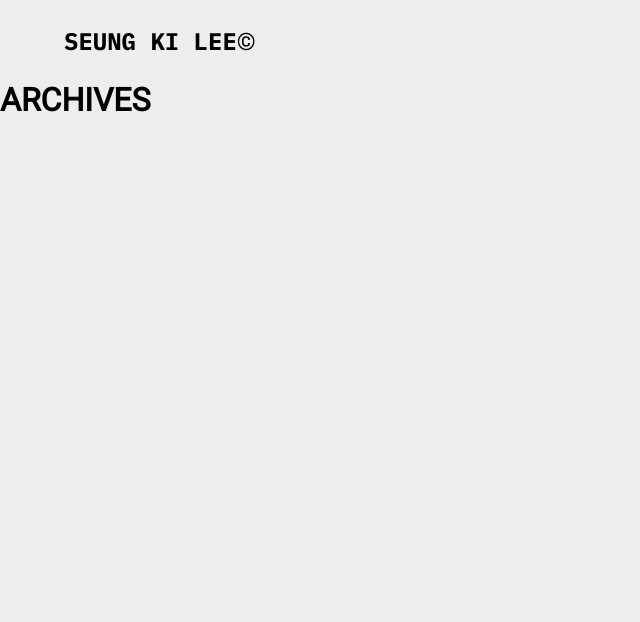
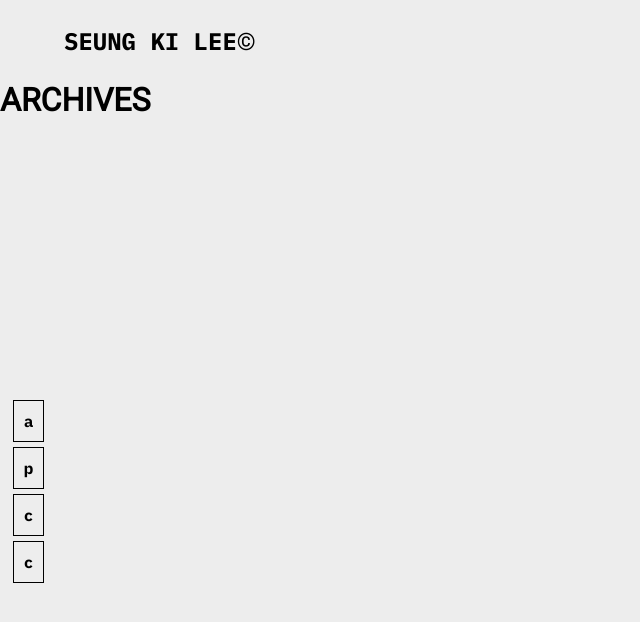
Before and after one commit to stvnlee890/Portfolio2.1, a React (Vite) app: page /archives in a window 1280 px wide. Shown: the top 622 px of the page, without its empty margins (0-640 px from the left). Built offline with nearby package versions, Linux system fonts and the light colour scheme.

Commit message:
Create side nav. Work on functionality next

```diff
--- a/src/App.css
+++ b/src/App.css
@@ -7,3 +7,7 @@
 * {
   font-family: 'Roboto', sans-serif;
 }
+
+.app-container {
+  position: relative;
+}
--- a/src/App.jsx
+++ b/src/App.jsx
@@ -5,6 +5,7 @@ import { Route, Routes, useLocation } from "react-router-dom";
 import Nav from "./components/navBar/Nav";
 import Home from "./components/home/Home";
 import Archives from "./components/archives/Archives";
+import SideNav from "./components/sideNav/SideNav";
 
 function App() {
   const appRef = useRef(null);
@@ -50,6 +51,7 @@ function App() {
         />
         <Route path="/archives" element={<Archives />} />
       </Routes>
+      <SideNav />
     </div>
   );
 }
--- /dev/null
+++ b/src/components/sideNav/SideNav.jsx
@@ -0,0 +1,13 @@
+import "./sideNav.css"
+export default function SideNav() {
+  return (
+    <div className="side-nav-container">
+      <ul>
+        <li className="side-nav-list">a</li>
+        <li className="side-nav-list">p</li>
+        <li className="side-nav-list">c</li>
+        <li className="side-nav-list">c</li>
+      </ul>
+    </div>
+  );
+}
--- /dev/null
+++ b/src/components/sideNav/sideNav.css
@@ -0,0 +1,21 @@
+.side-nav-container {
+    position: fixed;
+    top: 50%;
+    left: 1%;
+    background-color: transparent;
+}
+.side-nav-container > ul {
+    padding: 0;
+}
+
+.side-nav-list {
+    list-style: none;
+    font-family: 'IBM Plex Mono', monospace;
+    cursor: pointer;
+    padding: 10px;
+    border: .5px solid black;
+    margin-bottom: 5px
+}
+.side-nav-list:hover {
+    background-color: black;
+}
```
